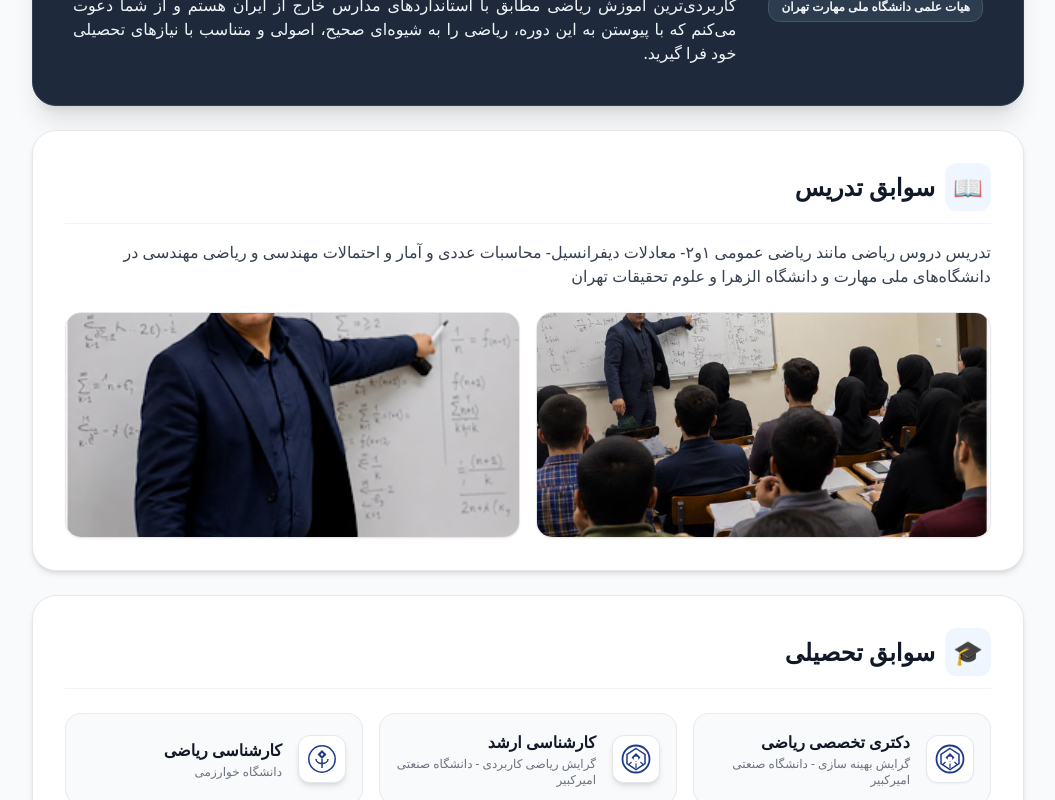
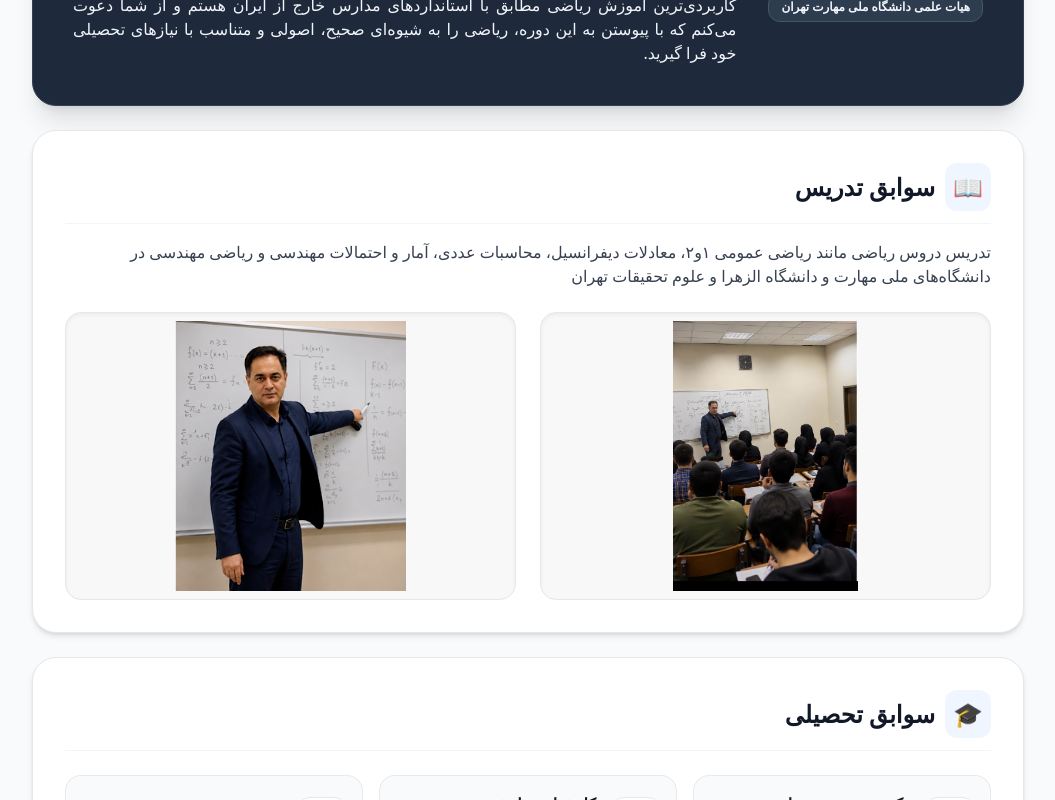
Before and after one commit to Hmohammadiz633/International-Mathematics-Site, a Next.js app: page / in a window 1280 px wide. Shown: the part 635-1435 px from the top of the page, without its empty margins (112-1167 px from the left). Built offline with nearby package versions, Linux system fonts and the light colour scheme.

Commit message:
Update page.js

```diff
--- a/app/page.js
+++ b/app/page.js
@@ -270,26 +270,26 @@ export default function Home() {
           </h4>
           <p className="text-gray-700 leading-relaxed text-sm md:text-base font-normal mb-6">
             {isFa
-              ? 'تدریس دروس ریاضی مانند ریاضی عمومی ۱و۲- معادلات دیفرانسیل- محاسبات عددی و آمار و احتمالات مهندسی و ریاضی مهندسی در دانشگاه‌های ملی مهارت و دانشگاه الزهرا و علوم تحقیقات تهران'
+              ? 'تدریس دروس ریاضی مانند ریاضی عمومی ۱و۲، معادلات دیفرانسیل، محاسبات عددی، آمار و احتمالات مهندسی و ریاضی مهندسی در دانشگاه‌های ملی مهارت و دانشگاه الزهرا و علوم تحقیقات تهران'
               : 'Teaching higher math courses including Calculus I & II, Differential Equations, Numerical Analysis, Engineering Statistics & Probability, and Engineering Mathematics at National Skills University, Alzahra University, and Science and Research Branch of Tehran.'}
           </p>
 
-          {/* مسیر دقیق فایل‌های GitHub */}
-          <div className="grid grid-cols-1 sm:grid-cols-2 gap-4">
-            <div className="overflow-hidden rounded-2xl border border-gray-200 bg-gray-50 shadow-sm">
+          {/* بخش تصاویر: نمایش کامل تصویر بدون برش (object-contain) */}
+          <div className="grid grid-cols-1 sm:grid-cols-2 gap-6">
+            <div className="flex items-center justify-center rounded-2xl border border-gray-200 bg-gray-100/60 p-2 shadow-inner h-64 md:h-72">
               <img
                 src="/teaching1.JPG"
                 onError={(e) => { e.currentTarget.src = '/teaching1.jpg'; }}
                 alt="تدریس دکتر هادی محمدی در دانشگاه"
-                className="w-full h-56 object-cover hover:scale-105 transition duration-300"
+                className="w-full h-full object-contain rounded-xl hover:scale-105 transition duration-300"
               />
             </div>
-            <div className="overflow-hidden rounded-2xl border border-gray-200 bg-gray-50 shadow-sm">
+            <div className="flex items-center justify-center rounded-2xl border border-gray-200 bg-gray-100/60 p-2 shadow-inner h-64 md:h-72">
               <img
                 src="/teaching2.PNG"
                 onError={(e) => { e.currentTarget.src = '/teaching2.png'; }}
                 alt="تدریس ریاضیات دکتر هادی محمدی"
-                className="w-full h-56 object-cover hover:scale-105 transition duration-300"
+                className="w-full h-full object-contain rounded-xl hover:scale-105 transition duration-300"
               />
             </div>
           </div>
```
